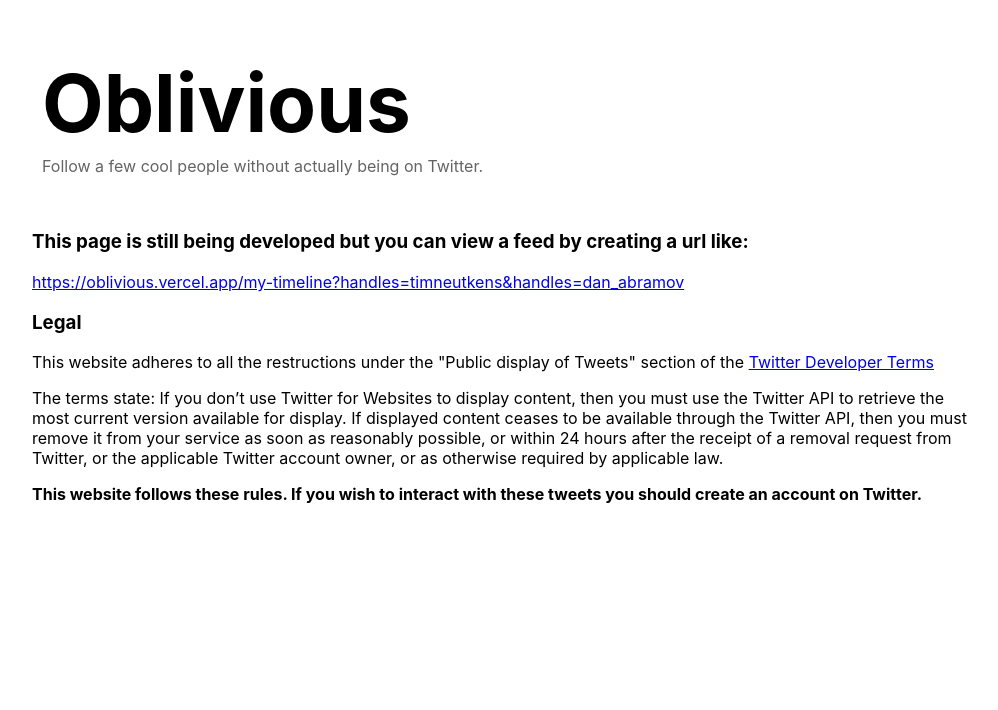
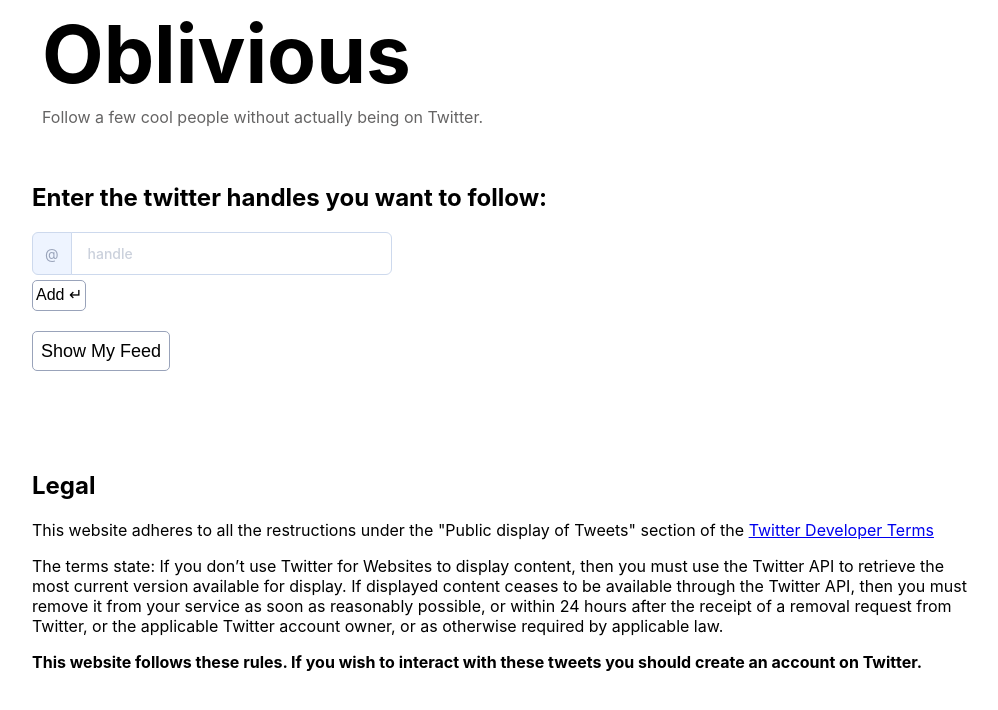
Before and after one commit to caleblawrence/oblivious, a Next.js app: page / in a window 1280 px wide. Shown: the top 710 px of the page, without its empty margins (138-1136 px from the left). Built offline with nearby package versions, Linux system fonts and the light colour scheme.

Commit message:
reworked home page

```diff
--- a/components/Header.tsx
+++ b/components/Header.tsx
@@ -11,6 +11,7 @@
         .logo {
           font-size: 80px;
           margin-bottom: 5px;
+          margin-top: 5px;
         }
 
         .tagLine {
--- a/components/SingleTweet.tsx
+++ b/components/SingleTweet.tsx
@@ -7,6 +7,7 @@
 function SingleTweet(props: Props) {
   const { tweet } = props;
   return (
+    <a href={tweet.entities?.urls?.[0]?.url}>
       <div className="tweet">
         <img
           className="profilePicture"
@@ -69,6 +70,7 @@
           }
         `}</style>
       </div>
+    </a>
   );
 }
 
--- a/package.json
+++ b/package.json
@@ -13,6 +13,7 @@
     "prettier": "^2.0.5",
     "react": "16.13.1",
     "react-dom": "16.13.1",
+    "sass": "^1.26.10",
     "swr": "^0.2.3"
   },
   "devDependencies": {
--- a/pages/_app.tsx
+++ b/pages/_app.tsx
@@ -1,5 +1,6 @@
 /* eslint-disable react/jsx-props-no-spreading */
 import "../styles/index.css";
+import "../styles/inputBox.scss";
 
 interface Props {
   Component: any;
--- a/pages/index.tsx
+++ b/pages/index.tsx
@@ -1,8 +1,39 @@
 import Head from "next/head";
 import Header from "../components/Header";
+import { useState } from "react";
 
-// TODO: input box for people they want to follow
 function Home() {
+  const [handles, setHandles] = useState<string[]>([]);
+  const [input, setInput] = useState<string>("");
+
+  const handleClick = (e: any) => {
+    if (input.trim() === "") return;
+    let newInput = input;
+    newInput = newInput.replace("@", "");
+
+    setHandles([...handles, newInput]);
+    setInput("");
+  };
+
+  const showMyFeed = () => {
+    let env = process.env.NODE_ENV || 'development';
+    let url = 'https://oblivious.vercel.app/my-timeline'
+    if (env === 'development') {
+      url = 'http://localhost:3000/my-timeline'
+    }
+
+    handles.forEach((handle, index) =>  {
+      if (index === 0) {
+          url += "?handles=" + handle;
+
+      } else {
+          url += "&handles=" + handle;
+      }
+    })
+
+    window.location.href = url;
+  }
+
   return (
     <div className="container">
       <Head>
@@ -12,15 +43,54 @@
 
       <Header />
 
-      <h3>
-        This page is still being developed but you can view a feed by creating a
-        url like:
-      </h3>
-      <a href="https://oblivious.vercel.app/my-timeline?handles=timneutkens&handles=dan_abramov">
-        https://oblivious.vercel.app/my-timeline?handles=timneutkens&handles=dan_abramov
-      </a>
+      <h2>Enter the twitter handles you want to follow:</h2>
+      <p style={{ fontSize: 16, color: "#275EFE" }}>
+        {handles.map((handle) => "@" + handle + " ")}
+      </p>
 
-      <h3>Legal</h3>
+      <div className="form-group">
+        <span>@</span>
+        <input
+          className="form-field"
+          type="text"
+          placeholder="handle"
+          value={input}
+          onChange={(e) => setInput(e.target.value)}
+          onKeyPress={(event) => {
+            if (event.key === "Enter") {
+              handleClick(event);
+            }
+          }}
+        ></input>
+      </div>
+      <button
+        style={{
+          marginTop: 5,
+          padding: 3,
+          border: "1px solid #99A3BA",
+          borderRadius: 5,
+        }}
+        onClick={handleClick}
+      >
+        Add ↵
+      </button>
+
+      <div>
+        <button
+          style={{
+            marginTop: 20,
+            padding: 8,
+            border: "1px solid #99A3BA",
+            borderRadius: 5,
+            fontSize: 18
+          }}
+          onClick={showMyFeed}
+        >
+          Show My Feed
+        </button>
+      </div>
+
+      <h2 style={{ marginTop: 100 }}>Legal</h2>
       <p>
         This website adheres to all the restructions under the "Public display
         of Tweets" section of the{" "}
--- /dev/null
+++ b/styles/inputBox.scss
@@ -0,0 +1,132 @@
+:root {
+
+    --input-color: #99A3BA;
+    --input-border: #CDD9ED;
+    --input-background: #fff;
+    --input-placeholder: #CBD1DC;
+
+    --input-border-focus: #275EFE;
+
+    --group-color: var(--input-color);
+    --group-border: var(--input-border);
+    --group-background: #EEF4FF;
+
+    --group-color-focus: #fff;
+    --group-border-focus: var(--input-border-focus);
+    --group-background-focus: #678EFE;
+
+}
+
+.form-field {
+    display: block;
+    width: 100%;
+    padding: 8px 16px;
+    line-height: 25px;
+    font-size: 14px;
+    font-weight: 500;
+    font-family: inherit;
+    border-radius: 6px;
+    -webkit-appearance: none;
+    color: var(--input-color);
+    border: 1px solid var(--input-border);
+    background: var(--input-background);
+    transition: border .3s ease;
+    &::placeholder {
+        color: var(--input-placeholder);
+    }
+    &:focus {
+        outline: none;
+        border-color: var(--input-border-focus);
+    }
+}
+
+.form-group {
+    position: relative;
+    display: flex;
+    width: 100%;
+    & > span,
+    .form-field {
+        white-space: nowrap;
+        display: block;
+        &:not(:first-child):not(:last-child) {
+            border-radius: 0;
+        }
+        &:first-child {
+            border-radius: 6px 0 0 6px;
+        }
+        &:last-child {
+            border-radius: 0 6px 6px 0;
+        }
+        &:not(:first-child) {
+            margin-left: -1px;
+        }
+    }
+    .form-field {
+        position: relative;
+        z-index: 1;
+        flex: 1 1 auto;
+        width: 1%;
+        margin-top: 0;
+        margin-bottom: 0;
+    }
+    & > span {
+        text-align: center;
+        padding: 8px 12px;
+        font-size: 14px;
+        line-height: 25px;
+        color: var(--group-color);
+        background: var(--group-background);
+        border: 1px solid var(--group-border);
+        transition: background .3s ease, border .3s ease, color .3s ease;
+    }
+    &:focus-within {
+        & > span {
+            color: var(--group-color-focus);
+            background: var(--group-background-focus);
+            border-color: var(--group-border-focus);
+        }
+    }
+}
+
+html {
+    box-sizing: border-box;
+    -webkit-font-smoothing: antialiased;
+}
+
+* {
+    box-sizing: inherit;
+    &:before,
+    &:after {
+        box-sizing: inherit;
+    }
+}
+
+// Center
+body {
+    .form-group {
+        max-width: 360px;
+    }
+}
+
+button::-moz-focus-inner,
+input::-moz-focus-inner {
+  border: 0;
+  padding: 0;
+}
+
+button {
+        /*Reset's every elements apperance*/
+        background: none repeat scroll 0 0 transparent;
+        border: medium none;
+        border-spacing: 0;
+        color: black;
+        font-size: 16px;
+        font-weight: normal;
+        line-height: 1.42rem;
+        list-style: none outside none;
+        margin: 0;
+        padding: 0;
+        text-align: left;
+        text-decoration: none;
+        text-indent: 0;
+}
--- a/types/Tweet.ts
+++ b/types/Tweet.ts
@@ -8,6 +8,7 @@
 
 interface Entities {
   media?: any;
+  urls?: any;
 }
 
 interface User {
```
Also changed, not shown: pages/my-timeline.tsx (+8 -3 lines), 1 other file (tests, documents, lock files or other folders). Lines whose indentation alone changed are shown as unchanged.
